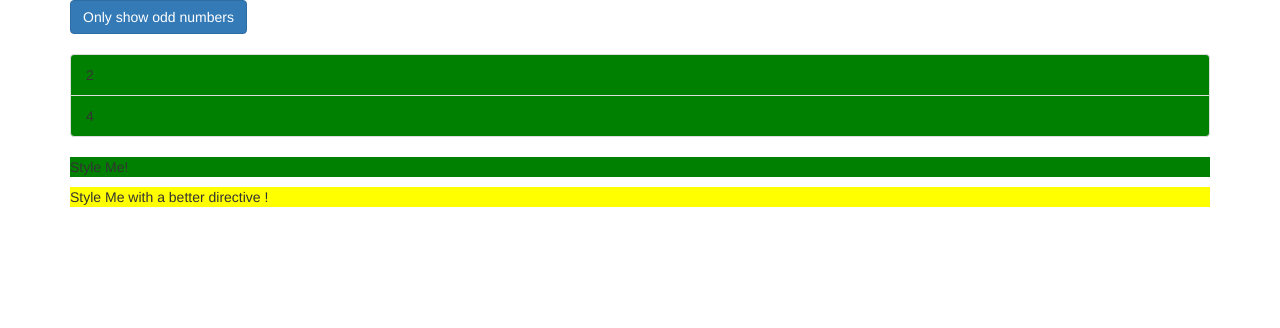
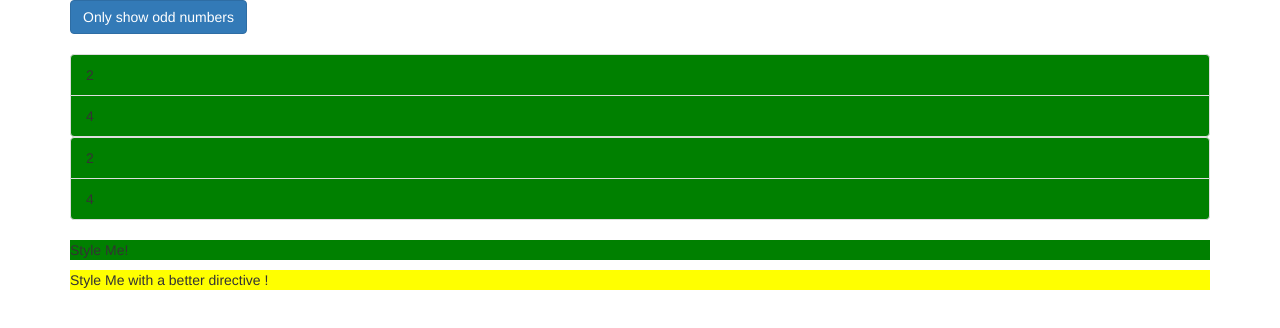
Before and after one commit to gvpinto/ng-directive-start, an Angular app: page / in a window 1280 px wide. Shown: the top 328 px of the page. Built offline with nearby package versions, Linux system fonts and the light colour scheme.

Commit message:
100. What Happens behind the Scenes on Structural Directives

```diff
--- a/src/app/app.component.html
+++ b/src/app/app.component.html
@@ -30,6 +30,20 @@
             {{ evenNumber }}
           </li>
         </div>
+        <ng-template [ngIf]="!onlyOdd">
+          <div>
+            <li
+              class="list-group-item"
+              *ngFor="let evenNumber of evenNumbers"
+              [ngClass]="{ even: evenNumber % 2 === 0 }"
+              [ngStyle]="{
+                backgroundColor: evenNumber % 2 === 0 ? 'green' : 'transparent'
+              }"
+            >
+              {{ evenNumber }}
+            </li>
+          </div>
+        </ng-template>
       </ul>
       <ng-template [ngIf]="onlyOdd">
         <p>Only odd</p>
```
